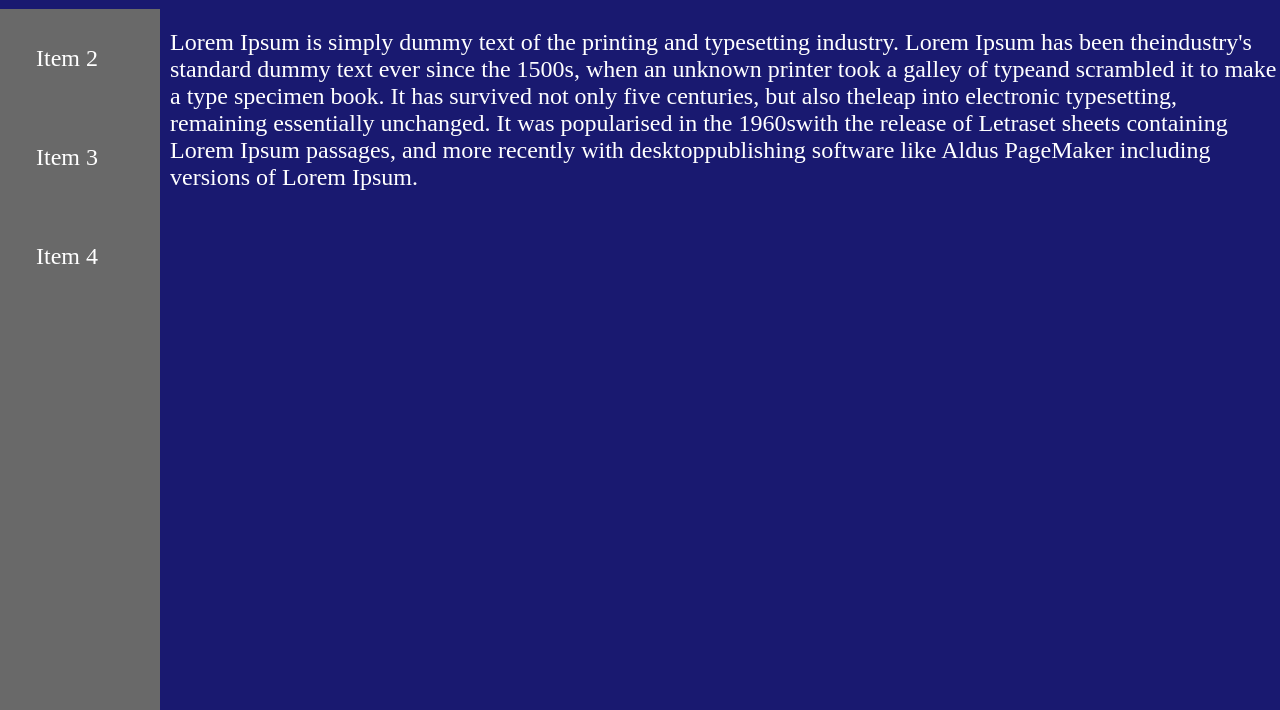
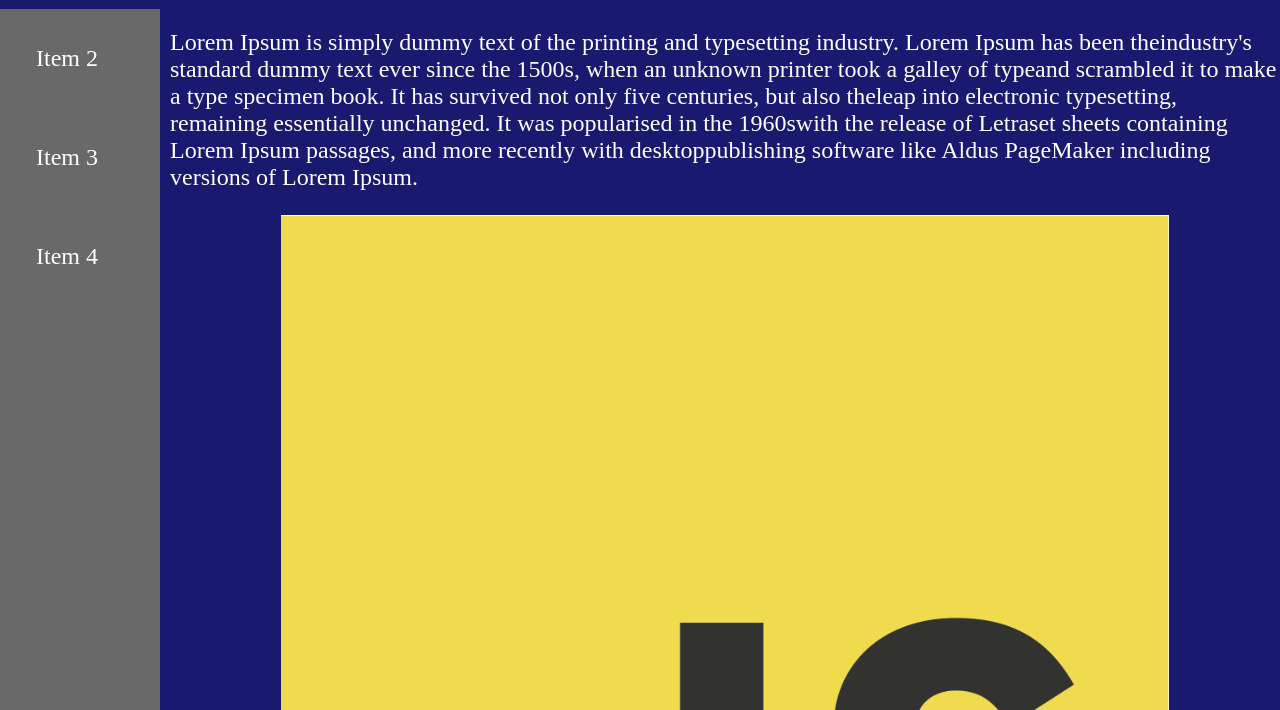
Before and after one commit to leonovoleksii/dom-js, a plain HTML site: page index.html in a window 1280 px wide. Shown: the part 90-800 px from the top of the page. Drawn offline with Linux system fonts and the light colour scheme.

Commit message:
add functionality for img

```diff
--- a/css/app.css
+++ b/css/app.css
@@ -62,3 +62,9 @@ nav {
 .unmask {
   display: block;
 }
+
+img {
+  display: block;
+  max-width: 80%;
+  margin: 0 auto;
+}
--- a/js/app.js
+++ b/js/app.js
@@ -1,26 +1,27 @@
 const content = [
     {
         h1: 'What is Lorem Ipsum?',
-        p: ['Lorem Ipsum is simply dummy text of the printing and typesetting industry. Lorem Ipsum has been the' +
+        p: 'Lorem Ipsum is simply dummy text of the printing and typesetting industry. Lorem Ipsum has been the' +
             'industry\'s standard dummy text ever since the 1500s, when an unknown printer took a galley of type' +
             'and scrambled it to make a type specimen book. It has survived not only five centuries, but also the' +
             'leap into electronic typesetting, remaining essentially unchanged. It was popularised in the 1960s' +
             'with the release of Letraset sheets containing Lorem Ipsum passages, and more recently with desktop' +
-            'publishing software like Aldus PageMaker including versions of Lorem Ipsum.']
+            'publishing software like Aldus PageMaker including versions of Lorem Ipsum.',
+        img: 'img/1.png'
     },
     {
         h1: 'Why do we use it?',
-        p: ['It is a long established fact that a reader will be distracted by the readable content of a page when' +
+        p: 'It is a long established fact that a reader will be distracted by the readable content of a page when' +
             ' looking at its layout. The point of using Lorem Ipsum is that it has a more-or-less normal distribution' +
             ' of letters, as opposed to using \'Content here, content here\', making it look like readable English.' +
             ' Many desktop publishing packages and web page editors now use Lorem Ipsum as their default model text,' +
             ' and a search for \'lorem ipsum\' will uncover many web sites still in their infancy. Various versions have' +
-            ' evolved over the years, sometimes by accident, sometimes on purpose (injected humour and the like).'
-        ]
+            ' evolved over the years, sometimes by accident, sometimes on purpose (injected humour and the like).',
+        img: 'img/1.png'
     },
     {
         h1: 'Where does it come from?',
-        p: [ 'Contrary to popular belief, Lorem Ipsum is not simply random text. It has roots in a piece of classical ' +
+        p: 'Contrary to popular belief, Lorem Ipsum is not simply random text. It has roots in a piece of classical ' +
             'Latin literature from 45 BC, making it over 2000 years old. Richard McClintock, a Latin professor at ' +
             'Hampden-Sydney College in Virginia, looked up one of the more obscure Latin words, consectetur, from ' +
             'a Lorem Ipsum passage, and going through the cites of the word in classical literature, discovered ' +
@@ -28,36 +29,48 @@ const content = [
             'et Malorum" (The Extremes of Good and Evil) by Cicero, written in 45 BC. This book is a treatise on ' +
             'the theory of ethics, very popular during the Renaissance. The first line of Lorem Ipsum, "Lorem ipsum ' +
             'dolor sit amet..", comes from a line in section 1.10.32.',
-
-            'The standard chunk of Lorem Ipsum used since the 1500s is reproduced below for those interested. ' +
-            'Sections 1.10.32 and 1.10.33 from "de Finibus Bonorum et Malorum" by Cicero are also reproduced in ' +
-            'their exact original form, accompanied by English versions from the 1914 translation by H. Rackham.'
-        ]
+        img: 'img/1.png'
     },
     {
         h1: 'Where can I get some?',
-        p:  ['but the majority have suffered alteration in some form, by injected humour, or randomised words which ' +
+        p:  'but the majority have suffered alteration in some form, by injected humour, or randomised words which ' +
             'don\'t look even slightly believable. If you are going to use a passage of Lorem Ipsum, you need to be ' +
             'sure there isn\'t anything embarrassing hidden in the middle of text. All the Lorem Ipsum generators on ' +
             'the Internet tend to repeat predefined chunks as necessary, making this the first true generator on the ' +
             'Internet. It uses a dictionary of over 200 Latin words, combined with a handful of model sentence ' +
             'structures, to generate Lorem Ipsum which looks reasonable. The generated Lorem Ipsum is therefore ' +
-            'always free from repetition, injected humour, or non-characteristic words etc.'
-        ]
+            'always free from repetition, injected humour, or non-characteristic words etc.',
+        img: 'img/1.png'
     }
 ];
 
 let fillTheContent = function() {
     const divs = document.querySelectorAll('.content');
     for (let i = 0; i < divs.length; i++) {
+
         let div = divs[i];
         let elem;
+
+        let createTextElem = function(elem) {
+            let element = document.createElement(elem);
+            let node = document.createTextNode(content[i][elem]);
+            element.appendChild(node);
+            div.appendChild(element);
+        };
+
+        let createImgElem = function(elem) {
+            let element = document.createElement(elem);
+            element.setAttribute('src', content[i][elem]);
+            div.appendChild(element);
+        };
+
         for (elem in content[i]) {
             if (content[i].hasOwnProperty(elem)) {
-                let element = document.createElement(elem);
-                let node = document.createTextNode(content[i][elem]);
-                element.appendChild(node);
-                div.appendChild(element);
+                if (elem !== 'img') {
+                    createTextElem(elem);
+                } else {
+                    createImgElem(elem);
+                }
             }
         }
     }
```
Also changed, not shown: img/1.png (added).
